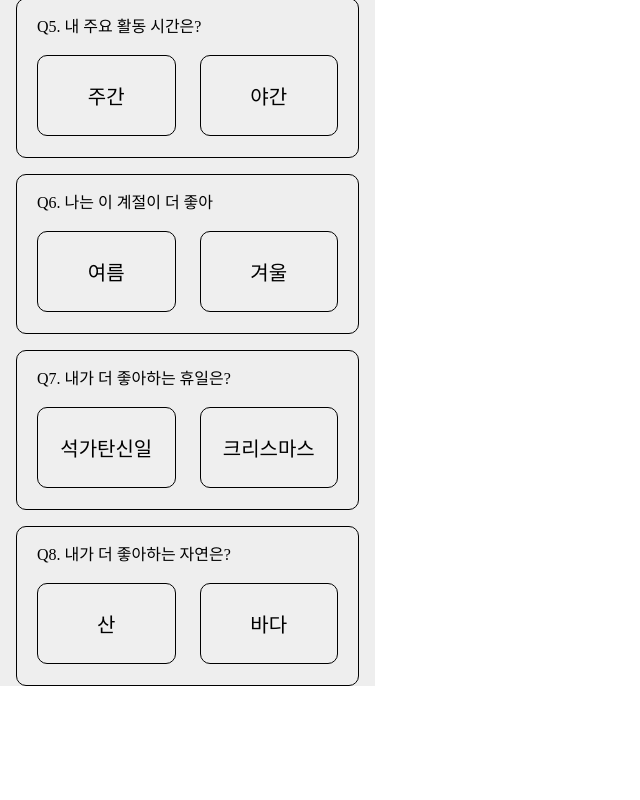
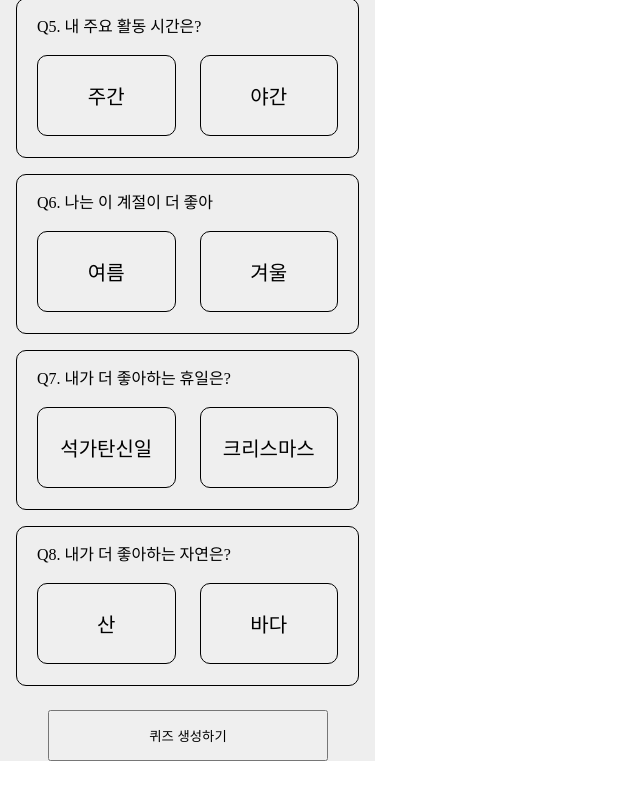
Before and after one commit to SOPT-Hackathon-Web4/sopkathon-client, a React (Vite) app: page /create-quiz in a window 1280 px wide. Shown: the part 768-1568 px from the top of the page, without its empty margins (0-640 px from the left). Before the commit the page ends 1454 px from the top, so only its background shows below. Built offline with nearby package versions, Linux system fonts and the light colour scheme; no server answers.

Commit message:
feat: CreatQuiz 버튼 생성

```diff
--- a/src/pages/CreateQuiz/CreateQuiz.tsx
+++ b/src/pages/CreateQuiz/CreateQuiz.tsx
@@ -1,5 +1,6 @@
 import styled from '@emotion/styled';
-import { QuizBox } from '@components';
+import { css } from '@emotion/react';
+import { QuizBox, Button } from '@components';
 import { QUIZ_DATA } from 'src/constants/quizData';
 
 const CreateQuiz = () => {
@@ -15,6 +16,15 @@ const CreateQuiz = () => {
             labelRight={item.labelRight}></QuizBox>
         ))}
       </QuizBoxesContainer>
+      <Button
+        label="퀴즈 생성하기"
+        onClick={() => alert('Click!!')}
+        customStyle={css`
+          width: 28rem;
+          margin-top: 2.4rem;
+          padding: 1.4rem 9.4rem;
+          margin: 2.4rem 4.8rem 10rem 4.8rem;
+        `}></Button>
     </CreateQuizWrapper>
   );
 };
@@ -24,6 +34,8 @@ export default CreateQuiz;
 const CreateQuizWrapper = styled.div`
   width: 100%;
   background-color: ${({ theme }) => theme.color.gray02};
+
+  align-items: center;
 `;
 
 const Header = styled.header`
```
